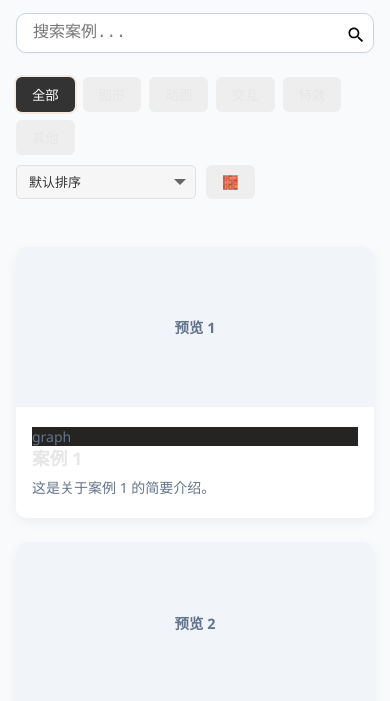
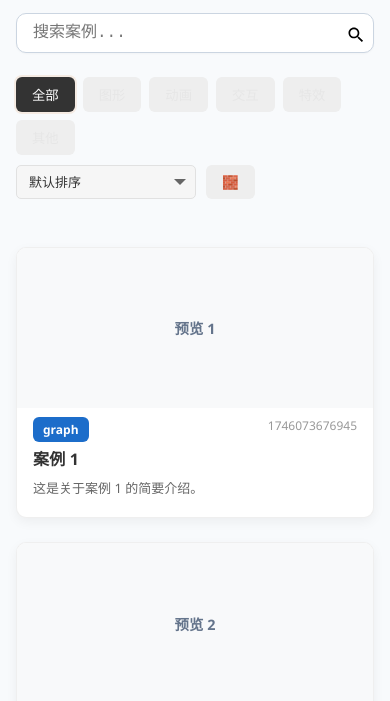
Before and after one commit to Alicehhhmm/learn-canvas, a website built with Vite: page examples/index.html in a window 390 px wide. Shown: the part 97-798 px from the top of the page. Built offline with nearby package versions, Linux system fonts and the light colour scheme; files whose address does not match are found by name.

Commit message:
fix: update styles

```diff
--- a/examples/index.html
+++ b/examples/index.html
@@ -169,8 +169,8 @@
                 preview: `预览 ${i + 1}`,
                 url: './quadratic-curve.html',
                 description: `这是关于案例 ${i + 1} 的简要介绍。`,
-                created: Date.now() - Math.floor( Math.random() * 1000000000 ),
-                updated: Date.now() - Math.floor( Math.random() * 100000000 ),
+                createdAt: Date.now() - Math.floor( Math.random() * 1000000000 ),
+                updatedAt: Date.now() - Math.floor( Math.random() * 100000000 ),
             } ) );
 
 
@@ -192,14 +192,12 @@
             observerHeader.observe( topObserver )
 
             // Tag Functionality
-            filterButtons.forEach( ( btn ) => {
-                btn.click = function () {
-                    filterButtons.forEach( b => b.classList.remove( "active" ) );
-                    btn.classList.add( "active" );
-                    sortSelect.value = "default";
-                    resetRender();
-                }
-            } )
+            filterButtons.forEach( btn => btn.addEventListener( 'click', function () {
+                filterButtons.forEach( b => b.classList.remove( "active" ) );
+                btn.classList.add( "active" );
+                sortSelect.value = "default";
+                resetRender();
+            } ) )
 
             // Search Functionality for search/filter input field
 
@@ -225,15 +223,15 @@
             }
 
             // Sort-group Functionality
-            sortSelect.change = function () {
+            sortSelect.addEventListener( 'change', function () {
                 resetRender()
-            }
+            } )
 
-            layoutBtn.click = function () {
+            layoutBtn.addEventListener( 'click', function () {
                 grid.classList.toggle( "single" );
                 layoutBtn.classList.toggle( "active" );
                 layoutIcon.textContent = grid.classList.contains( "single" ) ? "📄" : "🧱";
-            }
+            } )
 
             // Functionality listening list to bottom
             const observerList = new IntersectionObserver(
@@ -269,11 +267,12 @@
                     card.innerHTML = `
                         <div class="card-preview">${item.preview}</div>
                         <div class="card-content">
-                            <div>
-                                <div class="card-type" style="background:${tagColors[item.type]}">${item.type}</div>
-                                <div class="card-title">${item.title}</div>
-                                <div class="card-description">${item.description}</div>
+                              <div class='card-header'>
+                                <div class="card-badge" style="background-color:${tagColors[item.type]}">${item.type}</div>
+                                <div class="card-update-time">${item.updatedAt}</div>
                             </div>
+                            <h3 class="card-title">${item.title}</h3>
+                            <p class="card-desc">${item.description}</p>
                         </div>
                     `;
                     grid.appendChild( card );
--- a/examples/resources/page.css
+++ b/examples/resources/page.css
@@ -7,11 +7,11 @@
     --radius: 10px;
     --shadow: 0 4px 12px rgba(0, 0, 0, 0.05);
 
-    --tag-graph: #252423;
+    --tag-graph: hsl(212, 76%, 45%);
     --tag-animat: #f68c3b;
-    --tag-interaction: #e6e6e6;
+    --tag-interaction: #4caf50;
     --tag-effects: #ff4d4d;
-    --tag-other: #00d1ff;
+    --tag-other: hsl(158, 64%, 42%);
 }
 
 body {
@@ -70,6 +70,7 @@ h1 {
     position: relative;
     width: 66%;
 }
+
 #searchInput {
     width: 100%;
     font-family: 'Roboto Mono', monospace;
@@ -229,6 +230,7 @@ h1 {
 .examples-list {
     min-height: calc(100vh - 20px);
 }
+
 .examples-list.fixed {
     padding-top: 120px;
 }
@@ -250,14 +252,14 @@ h1 {
 .card {
     background: var(--card-bg);
     border-radius: var(--radius);
-    box-shadow: var(--shadow);
-    transition: transform 0.25s cubic-bezier(0.22, 1, 0.36, 1), box-shadow 0.25s ease;
+    border: 1px solid #e1e1e188;
     overflow: hidden;
     display: flex;
     flex-direction: column;
     opacity: 0;
     transform: translateY(10px);
     animation: fadeInUp 0.4s ease forwards;
+    transition: transform 0.25s cubic-bezier(0.22, 1, 0.36, 1), box-shadow 0.25s ease;
 }
 
 .card:hover {
@@ -274,41 +276,78 @@ h1 {
 
 .card-preview {
     height: 160px;
-    background: #f1f5f9;
+    background: #f8f9fa;
     display: flex;
     align-items: center;
     justify-content: center;
     font-size: 0.9rem;
     color: var(--subtle);
     font-weight: 600;
+    overflow: hidden;
+    position: relative;
+}
+
+.card-preview img {
+    width: 100%;
+    height: 100%;
+    object-fit: cover;
+    transition: transform 0.3s ease;
 }
 
 .card-content {
-    padding: 1.25rem 1rem 1.25rem;
+    padding: 0.6rem 1rem 1.25rem;
     flex: 1;
     display: flex;
     flex-direction: column;
+}
+
+.card-header {
+    display: flex;
     justify-content: space-between;
+    margin: 0 0 0.5rem 0;
+}
+
+.card-badge {
+    display: inline-block;
+    /* background-color: #4caf50; */
+    color: white;
+    padding: 4px 10px;
+    border-radius: 6px;
+    font-size: 12px;
+    font-weight: 600;
 }
 
 .card-title {
-    font-size: 1.1rem;
+    color: #333;
+    font-size: 1rem;
     font-weight: 600;
     margin-bottom: 0.3rem;
-    line-height: 1.4;
+    line-height: 1.2;
     letter-spacing: 0.2px;
+
+    display: -webkit-box;
+    line-clamp: 1;
+    -webkit-line-clamp: 2;
+    -webkit-box-orient: vertical;
+    overflow: hidden;
 }
 
-.card-type {
-    font-size: 0.875rem;
-    color: var(--subtle);
+.card-desc {
+    font-size: 14px;
+    color: #666;
+    line-height: 1.4;
+    margin-top: 0.3rem;
+    display: -webkit-box;
+    line-clamp: 1;
+    -webkit-line-clamp: 2;
+    -webkit-box-orient: vertical;
+    overflow: hidden;
 }
 
-.card-description {
-    font-size: 0.875rem;
-    color: var(--subtle);
-    margin-top: 0.5rem;
-    line-height: 1.4;
+.card-update-time {
+    font-size: 12px;
+    color: #999;
+    white-space: nowrap;
 }
 
 .hidden {
@@ -334,6 +373,7 @@ h1 {
     .search-wrapper {
         width: 100%;
     }
+
     .controls {
         padding: 0;
         gap: 10px;
@@ -343,4 +383,12 @@ h1 {
     #searchInput {
         padding: 0.625rem 1rem;
     }
+
+    .card {
+        box-shadow: var(--shadow);
+    }
+
+    .card-desc {
+        font-size: 13px;
+    }
 }
```
